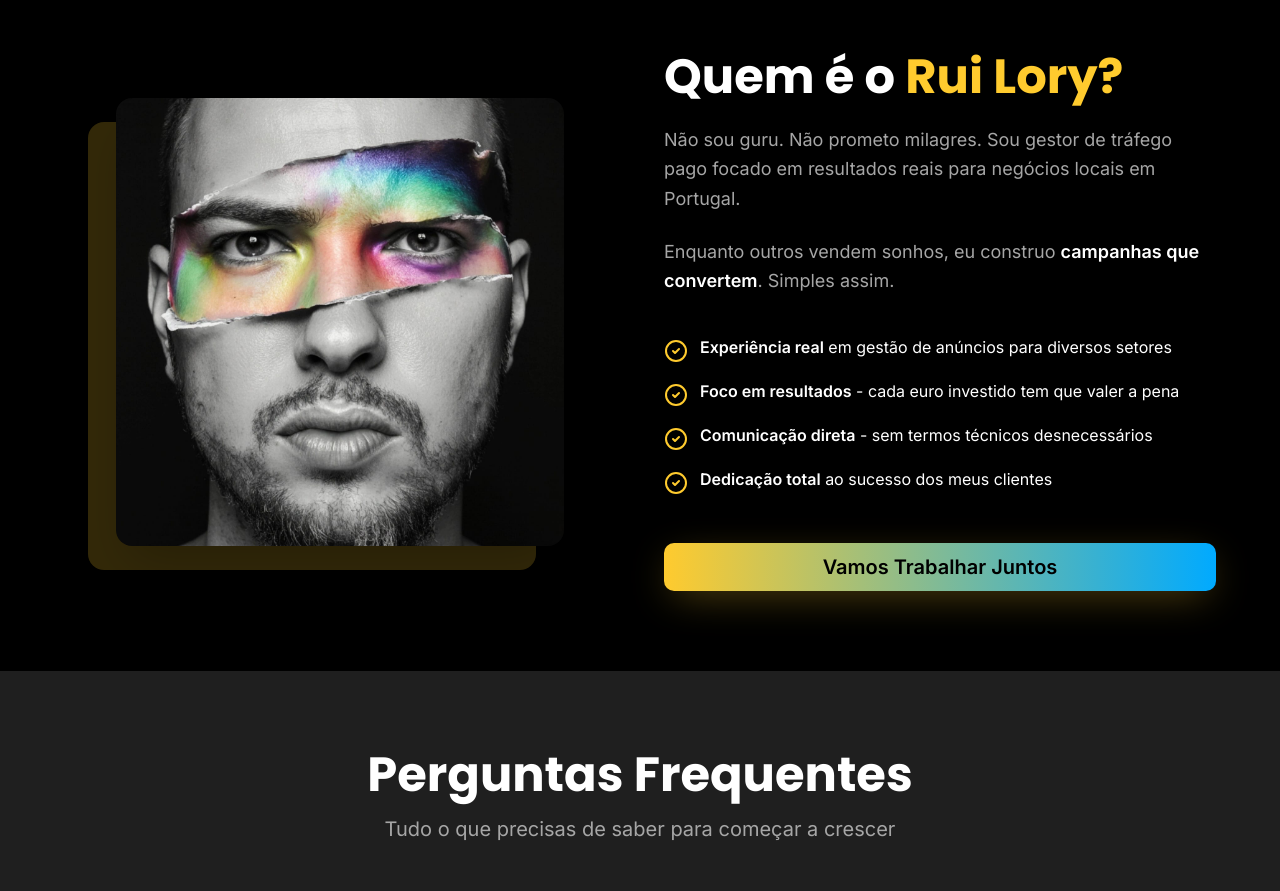
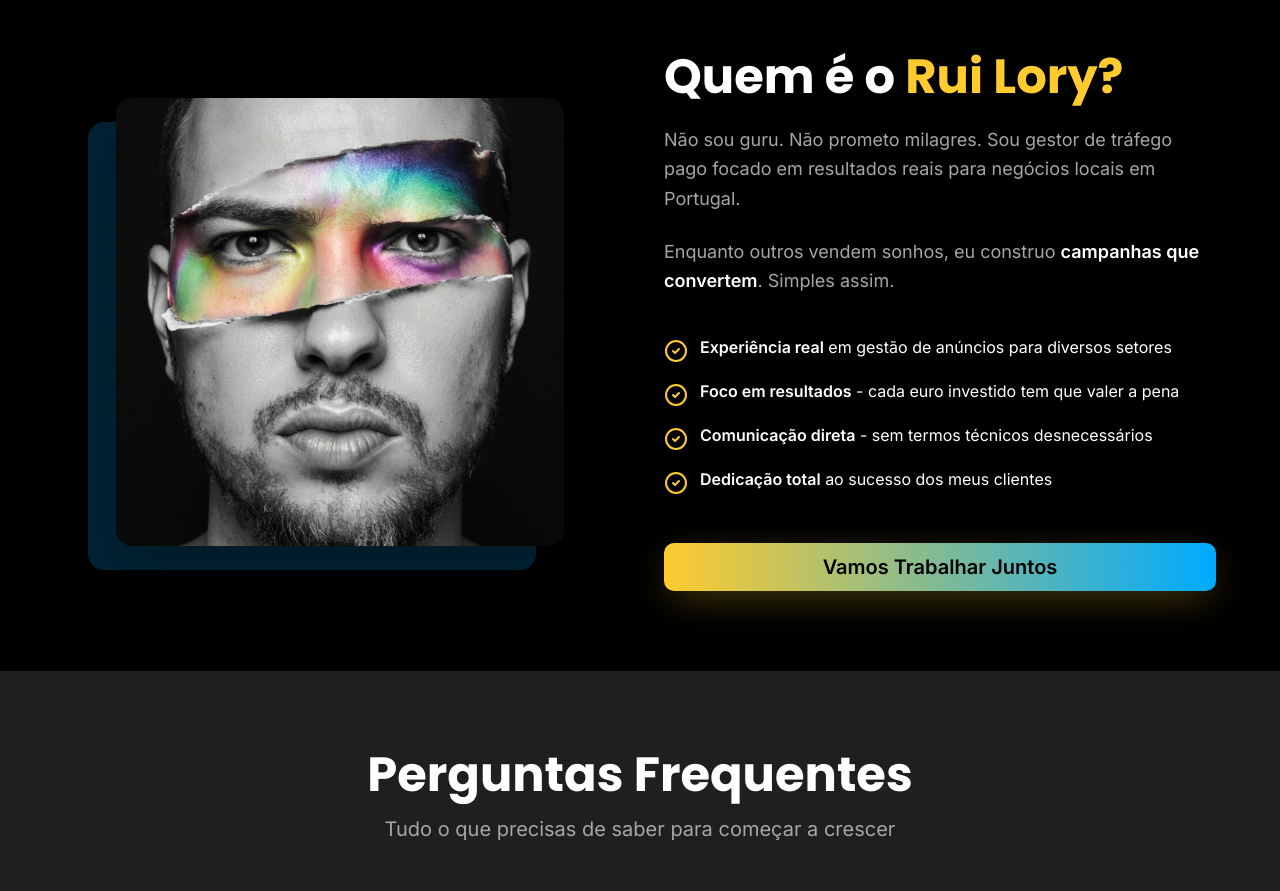
Before and after one commit to Lorythe1st/conversao-masters-pt, a React (Vite) app: page / in a window 1280 px wide. Shown: the part 6800-7691 px from the top of the page. Built offline with nearby package versions, Linux system fonts and the light colour scheme; the HTML template or start-up script is replaced by a standard one.

Commit message:
Preceding changes

```diff
--- a/src/components/AboutSection.tsx
+++ b/src/components/AboutSection.tsx
@@ -18,7 +18,7 @@ const AboutSection = () => {
                 className="rounded-2xl shadow-2xl w-full max-w-md"
               />
             </div>
-            <div className="absolute top-6 left-6 w-full max-w-md h-full bg-primary/20 rounded-2xl -z-0"></div>
+            <div className="absolute top-6 left-6 w-full max-w-md h-full bg-accent/20 rounded-2xl -z-0"></div>
           </div>
 
           <div className="space-y-6">
```
